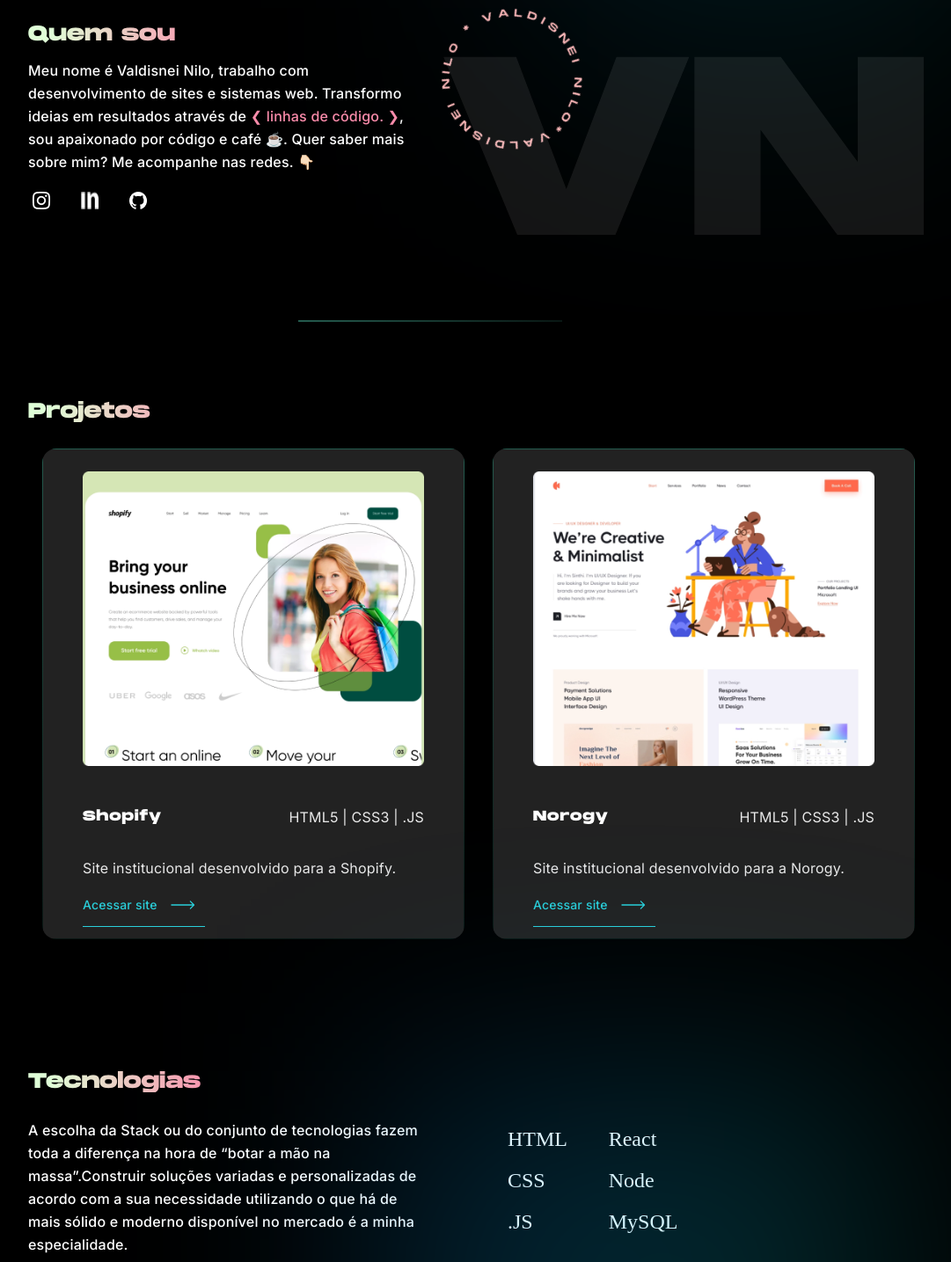
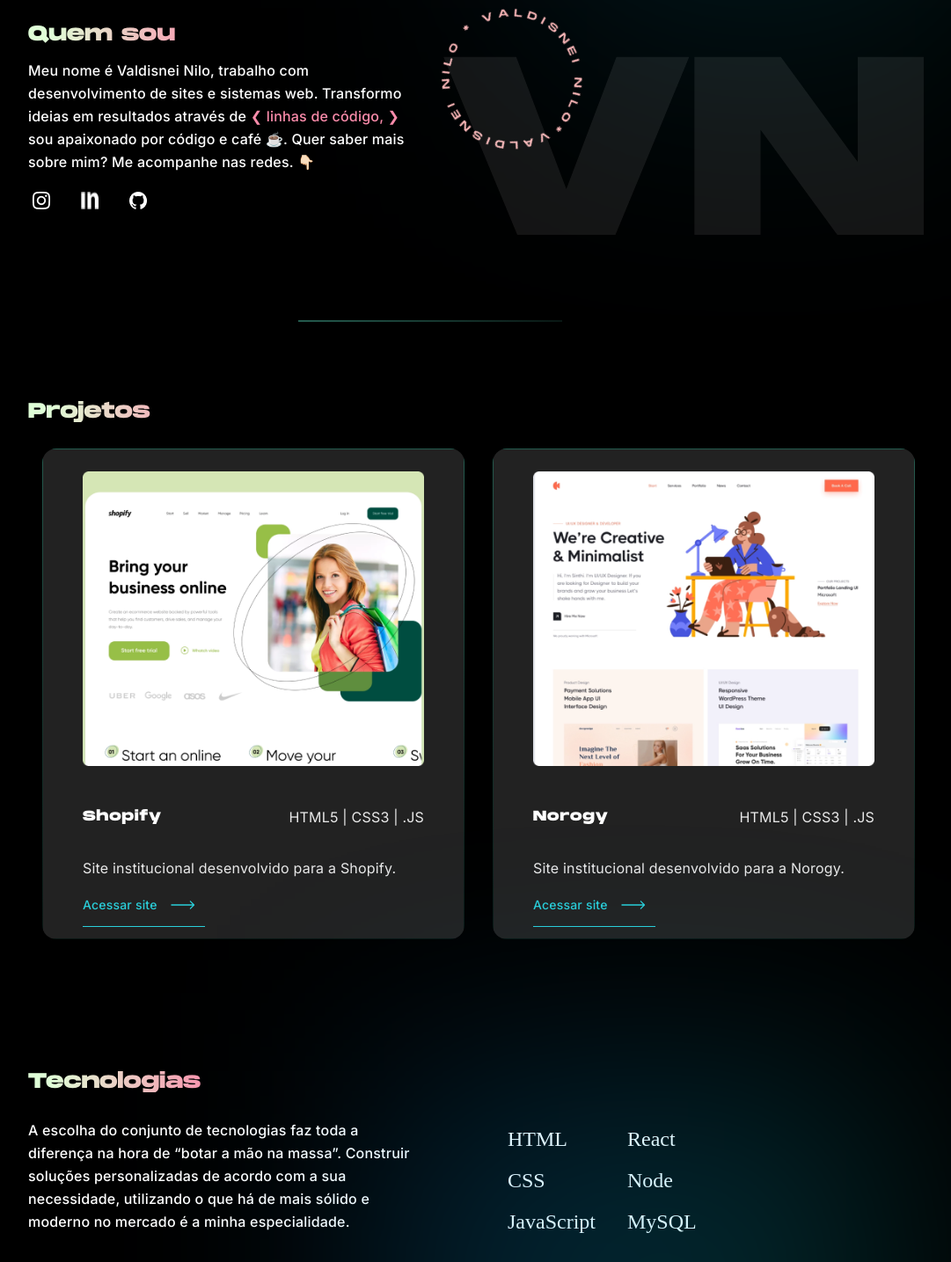
Before and after one commit to valdisneinilo/valdisnei, a Next.js app: page / in a window 1280 px wide. Shown: the part 1000-2435 px from the top of the page at 88% size, without its empty margins (96-1177 px from the left). Built offline with nearby package versions, Linux system fonts and the light colour scheme.

Commit message:
erros ortograficos

```diff
--- a/pages/index.js
+++ b/pages/index.js
@@ -161,7 +161,7 @@
             <div className={styles.quemSouTexto}>
               <h2 className={styles.subtitulo}>Quem sou</h2>
               <p>
-                Meu nome é Valdisnei Nilo, trabalho com desenvolvimento de sites e sistemas web. Transformo ideias em resultados através de <span id="mono"> &#10094; linhas de código. &#10095;</span>, sou apaixonado por código e café ☕.
+                Meu nome é Valdisnei Nilo, trabalho com desenvolvimento de sites e sistemas web. Transformo ideias em resultados através de <span id="mono"> &#10094; linhas de código, &#10095;</span> sou apaixonado por código e café ☕.
                 Quer saber mais sobre mim? Me acompanhe nas redes. 👇🏻
               </p>
 
@@ -270,12 +270,12 @@
 
             <div className={styles.tecnologiasDiv}>
 
-              <p>A escolha da Stack ou do conjunto de tecnologias fazem toda a diferença na hora de “botar a mão na massa”.Construir soluções variadas e personalizadas de acordo com a sua necessidade utilizando o que há de mais sólido e moderno disponível no mercado é a minha especialidade.</p>
+              <p>A escolha do conjunto de tecnologias faz toda a diferença na hora de “botar a mão na massa”. Construir soluções personalizadas de acordo com a sua necessidade, utilizando o que há de mais sólido e moderno no mercado é a minha especialidade.</p>
 
               <ul className={styles.listaTec}>
                 <li>HTML</li>
                 <li>CSS</li>
-                <li>.JS</li>
+                <li>JavaScript</li>
                 <li>React</li>
                 <li>Node</li>
                 <li>MySQL</li>
@@ -376,7 +376,7 @@
 
         <div className={styles.textForm}>
           <h2 className={styles.subtitulo}>Vamos iniciar um projeto?</h2>
-          <p>Vamos dar vida  ás suas ideias, basta peencher o formulário para conversarmos sobre o que podemos construir e elevar juntos.</p>
+          <p>Vamos dar vida  às suas ideias, basta preencher o formulário para conversarmos sobre o que podemos construir e elevar juntos.</p>
         </div>
         <div className={styles.containerformulario}>
           <div className={styles.duvida}>
```
